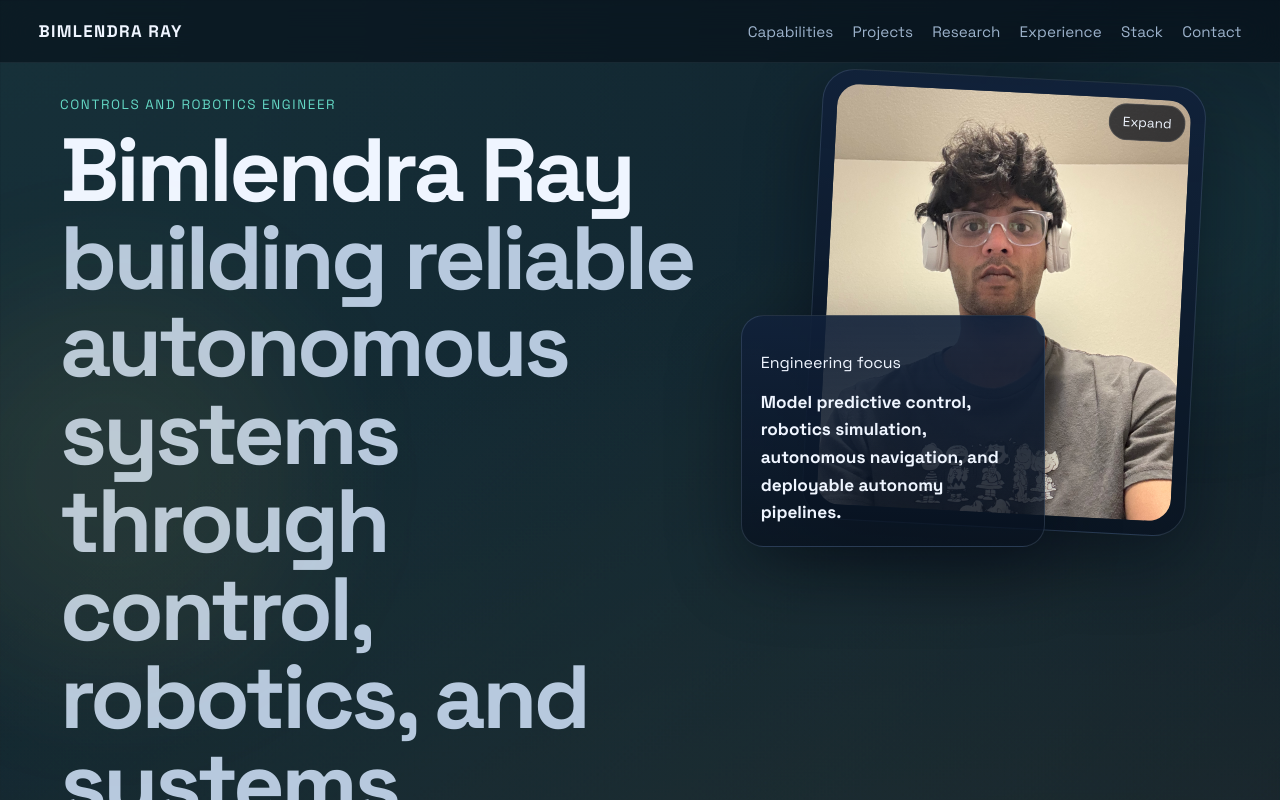
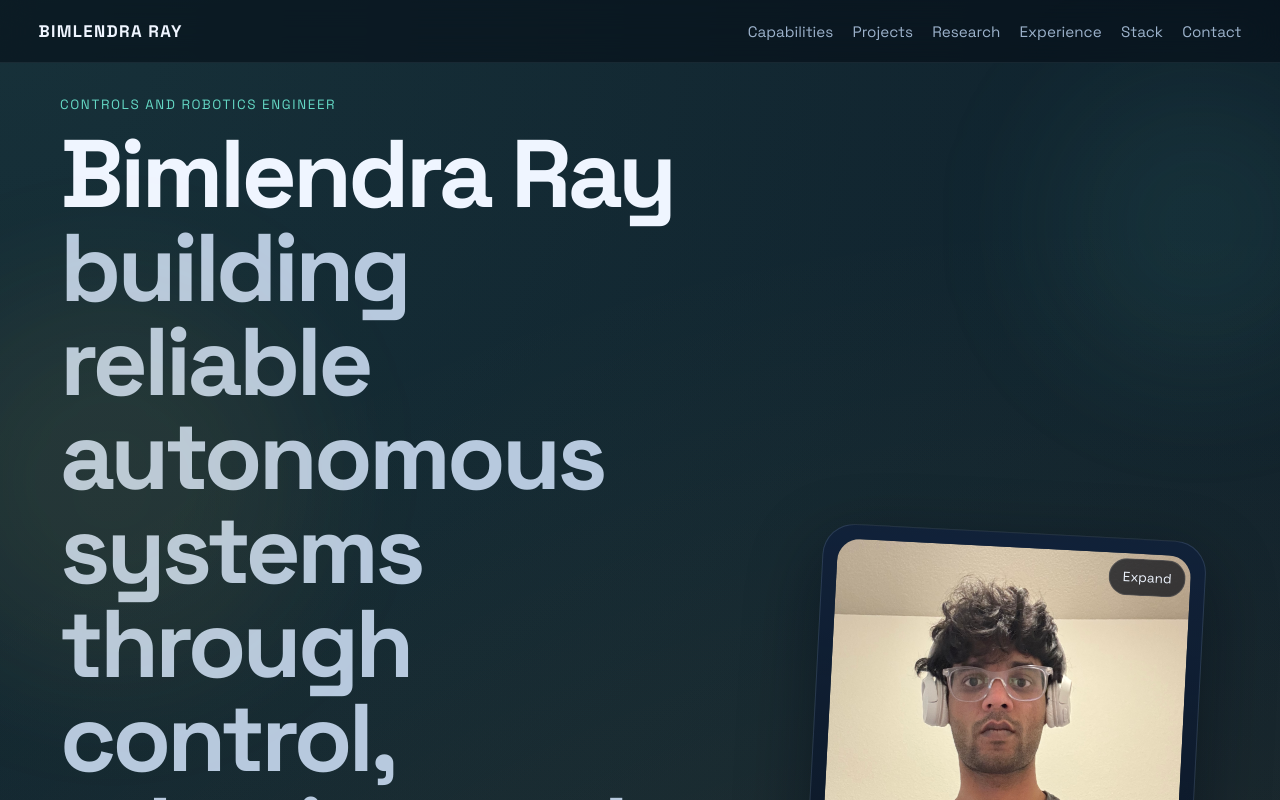
Before and after one commit to bhimray/bilen-profile-1, a React (Create React App) app: page / in a window 1280 px wide. Shown: the top 800 px of the page. Built offline with nearby package versions, Linux system fonts and the light colour scheme.

Commit message:
changes_in profile pic

```diff
--- a/src/App.css
+++ b/src/App.css
@@ -132,7 +132,7 @@ a {
 }
 
 .hero h1 {
-  font-size: clamp(3rem, 7vw, 6rem);
+  font-size: clamp(6rem, 6vw, 5rem);
   max-width: 12ch;
 }
 
@@ -249,8 +249,8 @@ a {
 
 .hero-visual {
   position: relative;
-  align-self: start;
-  min-height: 31rem;
+  align-self: center;
+  min-height: 38rem;
 }
 
 .portrait-frame,
```
